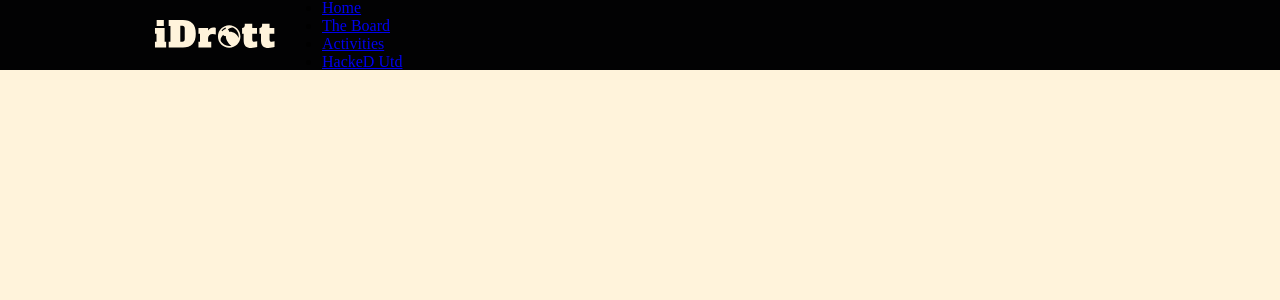
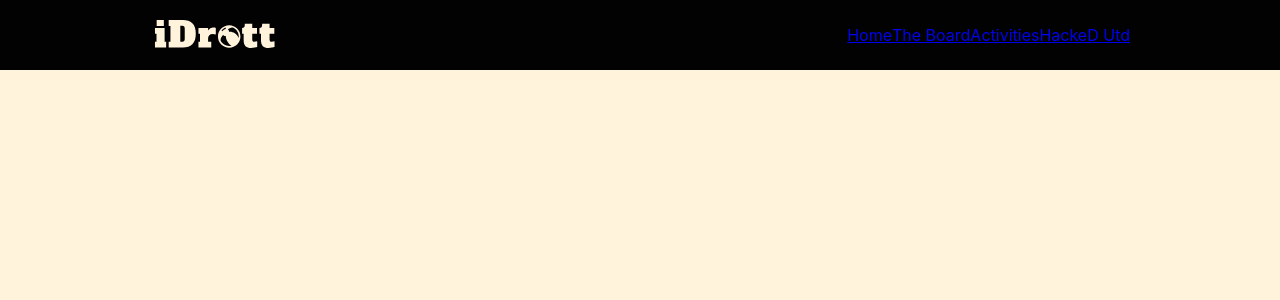
Before and after one commit to gottegubben/iDrott-Website, a Vue app: page / in a window 1280 px wide. Shown: the top 300 px of the page. Built offline with nearby package versions, Linux system fonts and the light colour scheme; a web font is replaced by a local one.

Commit message:
Fixed imported component for routes!
When importing a component, the type of the imported object was not of type component, and when used typescript wasn't happy because the route object's component property was of type component and not something else... if that makes sense?

```diff
--- a/env.d.ts
+++ b/env.d.ts
@@ -1,6 +1,8 @@
 /// <reference types="vite/client" />
 
 declare module '*.vue' {
-    import Vue from 'vue'
-    export default Vue
+    import { DefineComponent } from 'vue';
+    // eslint-disable-next-line @typescript-eslint/no-explicit-any, @typescript-eslint/ban-types.
+    const component: DefineComponent<{}, {}, any>;
+    export default component;
 }
--- a/src/App.vue
+++ b/src/App.vue
@@ -11,5 +11,7 @@
 <style>
   body {
     background-color: var(--color60);
+
+    font-family: var(--font_main);
   }
 </style>
--- a/src/assets/font.css
+++ b/src/assets/font.css
@@ -6,4 +6,8 @@
 :root {
     /* The main font used. */
     --font_main: Inter;
+
+    --font_weight_big: 900;
+    --font_weight_med: 600;
+    --font_weight_sma: 300;
 }
--- a/src/components/Header.vue
+++ b/src/components/Header.vue
@@ -33,4 +33,13 @@
         display: flex;
         align-items: center
     }
+
+    ul {
+        display: flex;
+        margin-left: auto;
+    }
+
+    li {
+        display: inline;
+    }
 </style>
```
